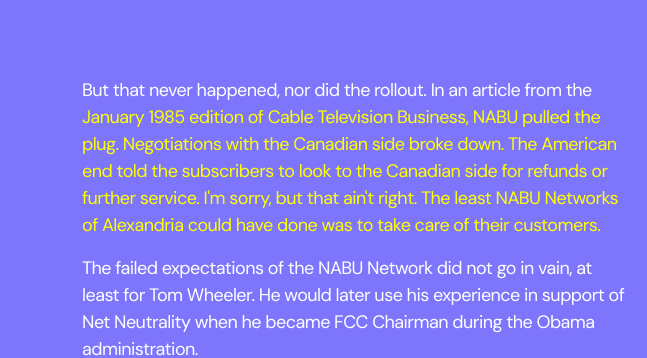
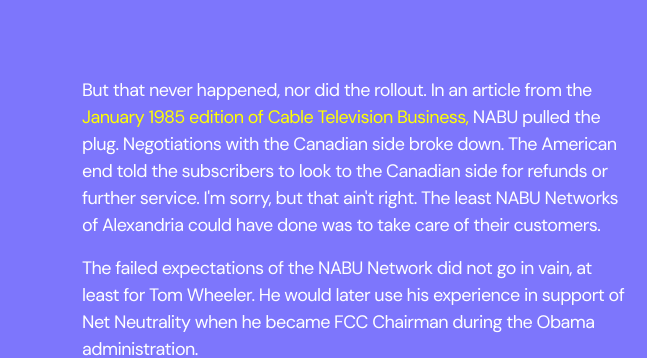
Before and after one commit to nabu-dc/nabudc, a plain HTML site: page index.html in a window 1280 px wide. Shown: the part 5225-5583 px from the top of the page, 0-647 px from the left. Drawn offline with nearby package versions, Linux system fonts and the light colour scheme.

Commit message:
More proofreading and spelling corrections 3

```diff
--- a/index.html
+++ b/index.html
@@ -341,8 +341,9 @@ In the 1980’s, Arthur was a co-founder of one of the first information superhi
 							<p class="fs-4 text-bg-3">
 										But that never happened, nor did the rollout. In an article from the
 								<a href="https://archive.org/details/sim_cable-television-business_1985-01-15_22_2/page/84/mode/2up" target="_blank" style="color: #FFFF00;">
-											January 1985 edition of Cable Television Business, NABU pulled the plug. Negotiations with the Canadian side broke down. The American end told the subscribers to look to the Canadian side for refunds or further service. I'm sorry, but that ain't right. The least NABU Networks of Alexandria could have done was to take care of their customers.
-								</a>
+										January 1985 edition of Cable Television Business,
+																		</a>
+																		NABU pulled the plug. Negotiations with the Canadian side broke down. The American end told the subscribers to look to the Canadian side for refunds or further service. I'm sorry, but that ain't right. The least NABU Networks of Alexandria could have done was to take care of their customers.
 							</p>
 							<p class="fs-4 text-bg-3">
 										The failed expectations of the NABU Network did not go in vain, at least for Tom Wheeler. He would later use his experience in support of Net Neutrality when he became FCC Chairman during the Obama administration.
```
